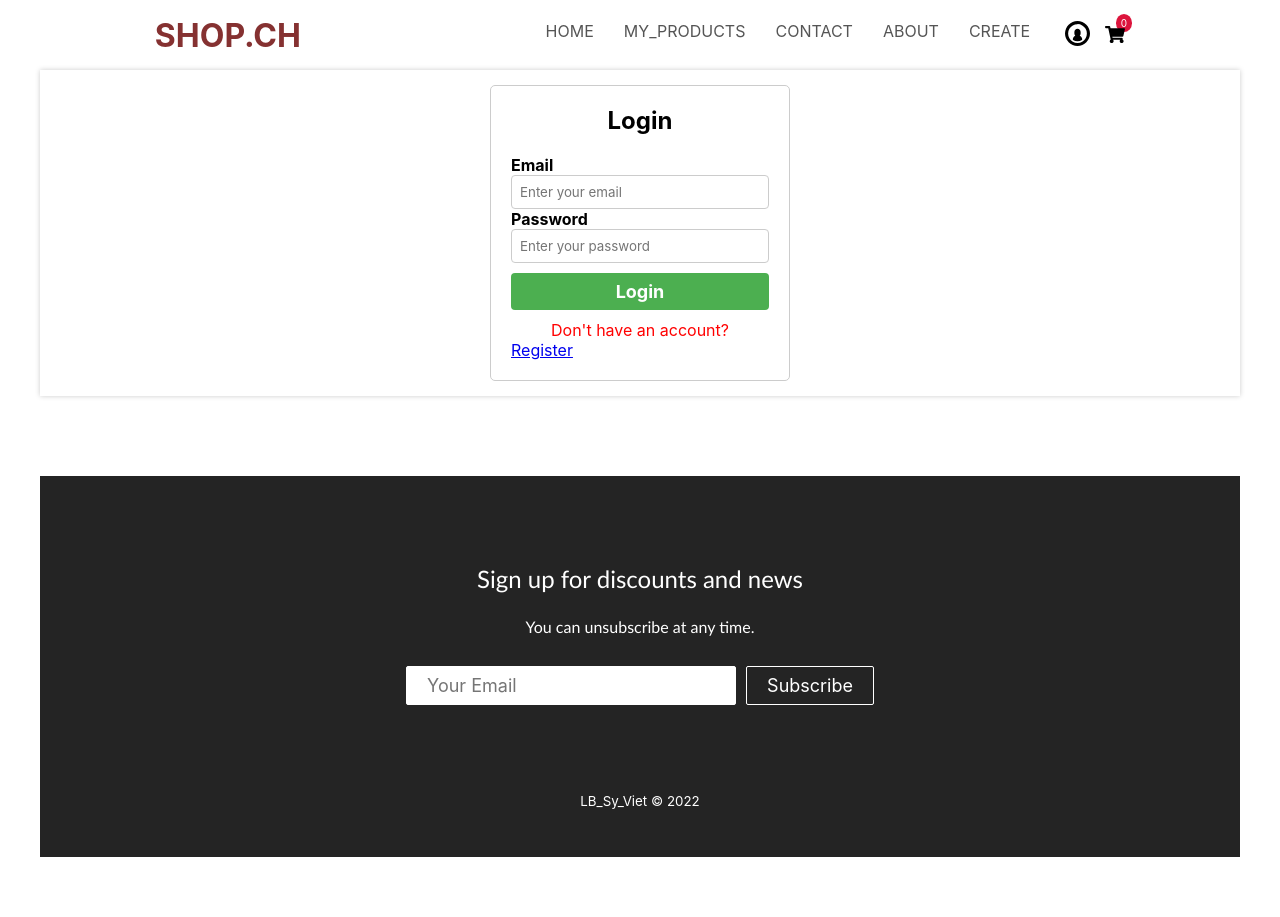
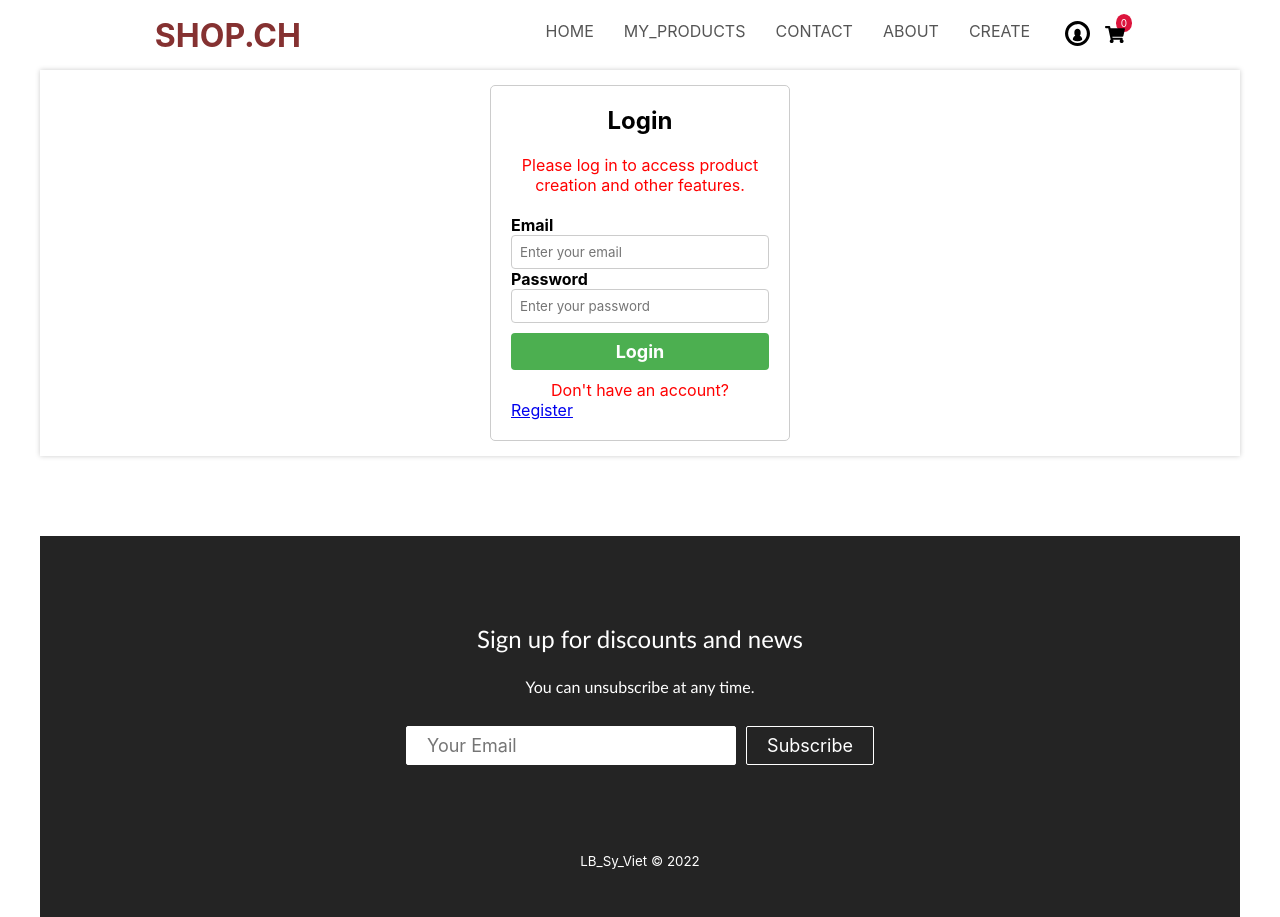
Before and after one commit to Azuki04/m450-Applikationen_testen, a React (Create React App) app in the folder Front-End/: page / in a window 1280 px wide. Before the commit the page ends 857 px from the top, so only its background shows below. Built offline with nearby package versions, Linux system fonts and the light colour scheme.

Commit message:
refactor Login.js

```diff
--- a/Front-End/src/components/Page/Login.js
+++ b/Front-End/src/components/Page/Login.js
@@ -65,6 +65,8 @@ class Login extends React.Component {
         return (
             <div className="login-form">
                 <h2>Login</h2>
+                <p>Please log in to access product creation and other features.</p>
+                <br/>
                 <form onSubmit={this.handleSubmit}>
                     <div className="form-group">
                         <label htmlFor="email">Email</label>
```
